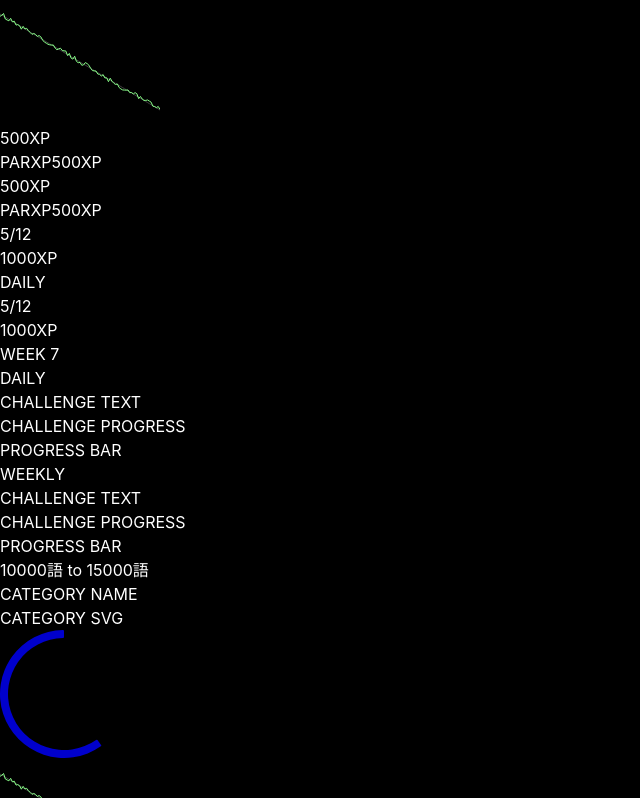
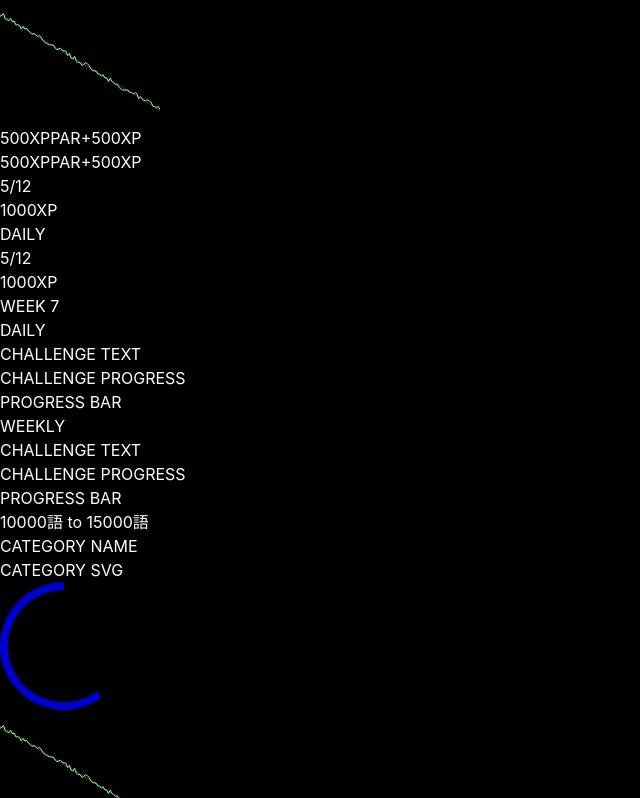
Before and after one commit to everalert/habits-battlepass, a Next.js app: page / in a window 1280 px wide. Shown: the part 862-1660 px from the top of the page, without its empty margins (0-640 px from the left). Built offline with nearby package versions, Linux system fonts and the light colour scheme.

Commit message:
create ItemDelta element

```diff
--- /dev/null
+++ b/src/elements/ItemDelta.element.js
@@ -0,0 +1,11 @@
+import ItemValue from "./ItemValue.element";
+
+export default function ItemDelta(props) {
+	return (
+		<span className="statItemPar">
+			<span className="statItemText">{props.label}</span>
+			<span className="statItemSign">{props.value>=0?'+':'-'}</span>
+			<ItemValue value={Math.abs(props.value)} unit={props.unit} />
+		</span>
+	);
+}
--- a/src/modules/goalpanel.module.js
+++ b/src/modules/goalpanel.module.js
@@ -1,6 +1,7 @@
 import LineChart from '../elements/LineChart.element'
 import RadialBar from '../elements/RadialBar.element'
 import ItemValue from '../elements/ItemValue.element'
+import ItemDelta from '../elements/ItemDelta.element'
 
 export default function GoalPanel() {
 	 return (
@@ -15,11 +16,11 @@ export default function GoalPanel() {
 			<div className="stats">
 				<div className="statItem">
 					<ItemValue value={500} unit='XP'/>
-					<div className="statItemPar"><span className="statItemText">PAR</span><span className="statItemSign">XP</span><span className="statItemValue">500</span><span className="statItemUnit">XP</span></div>
+					<ItemDelta label='PAR' value={500} unit='XP' />
 				</div>
 				<div className="statItem">
 					<ItemValue value={500} unit='XP'/>
-					<div className="statItemPar"><span className="statItemText">PAR</span><span className="statItemSign">XP</span><span className="statItemValue">500</span><span className="statItemUnit">XP</span></div>
+					<ItemDelta label='PAR' value={500} unit='XP' />
 				</div>
 				<div className="statItem">
 					<div className="statItemFrac"><span className="statItemValue">5</span><span className="statItemUnit">/</span><span className="statItemUnit">12</span></div>
```
